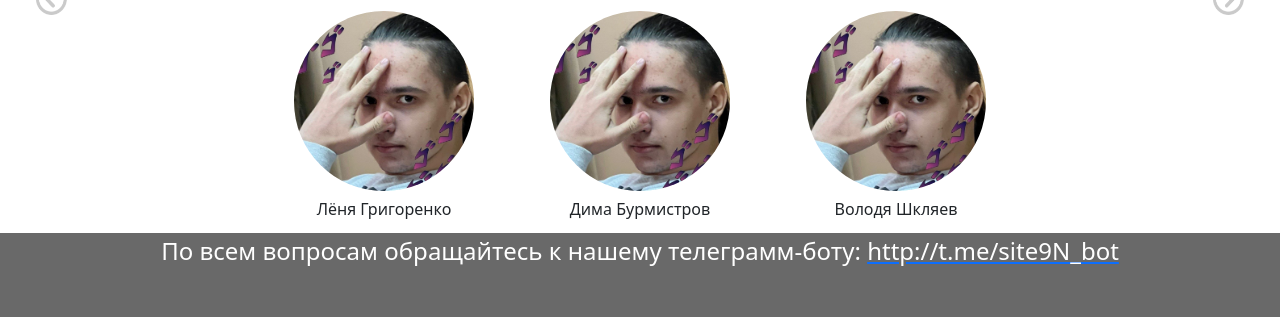
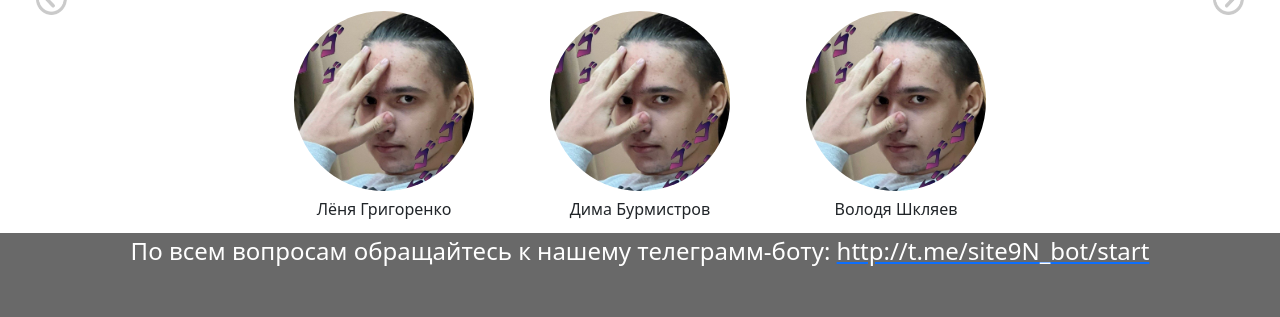
Before and after one commit to SaminaSattarova/HTML_project, a Flask app: page / in a window 1280 px wide. Shown: the part 2019-2336 px from the top of the page. Run offline with Flask 3, Linux system fonts and the light colour scheme; data comes from the database, SQL or seed files in the repository; both versions use the stored data as it was after the commit.

Commit message:
НАКОНЕЦ-ТО подключение бота к основной программе и его запуск вместе с основной программой

```diff
--- a/main.py
+++ b/main.py
@@ -5,6 +5,10 @@ from data.mates import Classmates
 from data.users import User
 from data.news import News
 from forms.user import RegisterForm, LoginForm
+import subprocess
+cmd = 'python tg_bot.py'
+
+p = subprocess.Popen(cmd, stdout=subprocess.PIPE, shell=True)
 
 
 app = Flask(__name__)
--- a/templates/base.html
+++ b/templates/base.html
@@ -178,7 +178,7 @@
   </div>
   <div class="basement">
     <label font size="15" color="#ffffff">По всем вопросам обращайтесь к нашему телеграмм-боту:
-      <a href="http://t.me/site9N_bot" target="_blank"><font color="#ffffff">http://t.me/site9N_bot</font></a></label>
+      <a href="http://t.me/site9N_bot" target="_blank"><font color="#ffffff">http://t.me/site9N_bot/start</font></a></label>
   </div>
   <script type="text/javascript">
 
```
Also changed, not shown: db/ninthN.db, tg_bot.py (line endings or trailing spaces).
